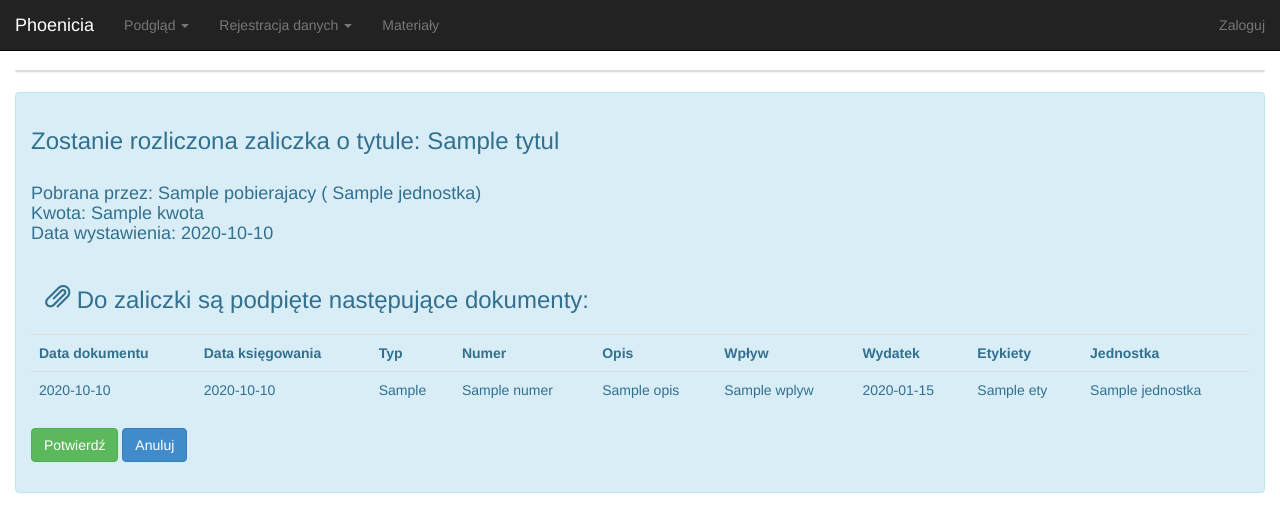
After one commit to kszczepaniak/phoenicia21, a Django app: template Phoenicia21/src/core/templates/core/account_view.html in a window 1280 px wide. The commit adds this page. Shown: the top 532 px of the page. Run offline with Django 3.2, Linux system fonts and the light colour scheme; the template is opened without the code that fills it: most values are stand-ins (such as "Sample title", 1, 10 or a date in 2020); some libraries are stand-ins or nearby versions.

Commit message:
Dodanie zaliczek
Dodanie modelu zaliczki, możliwości jej wystawiania, podglądu, usuwania
i rozliczania. Wyszukiwanie dokumentów posiada opcję dodawania
dokumentów do zaliczek. Kosmetyczne zmiany w sortowaniu danych i
prezentacji.

```diff
--- /dev/null
+++ b/Phoenicia21/src/core/templates/core/account_view.html
@@ -0,0 +1,203 @@
+{% extends "core/main.html" %}
+{% block content %}
+
+<div class="col-lg-12">
+
+<!--  WYSWIETLANIE KOMUNIKATU BLEDU -->
+{% if error_log_delete %}
+<div class="alert alert-danger" role="alert">
+Jedna lub więcej z wybranych faktur jest już zatwierdzona i nie może być usunięta.
+</div>
+{% endif %}
+<!-- KONIEC KOMUNIKATU BLEDU -->
+
+<div class="panel panel-default">
+
+<!-- PODGLAD ZALICZEK -->
+
+{% if not zaliczka_rozliczana %}
+
+
+    <!-- Nav tabs -->
+  <ul class="nav nav-tabs" role="tablist">
+    <li role="presentation" class="active"><a href="#aktywne" aria-controls="home" role="tab" data-toggle="tab">Aktywne</a></li>
+    <li role="presentation"><a href="#rozliczone" aria-controls="profile" role="tab" data-toggle="tab">Rozliczone</a></li>
+  </ul>
+
+  <!-- Tab panes -->
+<div class="tab-content">
+<div role="tabpanel" class="tab-pane active" id="aktywne">
+
+  <div class="panel-heading"><h3><span class="glyphicon glyphicon-folder-open"></span> Zestawienie zaliczek: aktywne </h3></div>
+
+  <!-- Table -->
+  <form class="form-horizontal" action="account_view" method="post">{% csrf_token %}
+  <table id="show_docs" class="table">
+  <thead><tr>
+      {% if request.user.is_staff or request.user.is_admin %}<th></th>{% endif %}
+	  <th>Data wystawienia</th>
+	  <th>Termin rozliczenia</th>
+	  <th>Kwota</th>
+	  <th>Tytuł</th>
+	  <th>Status</th>
+	  <th>Pobierający</th>
+	  <th>Wystawiający</th>
+	  <th>Jednostka</th>
+  </tr></thead>
+
+  <tbody>
+  {% for zal in zaliczki_aktywne %}
+  <tr>
+  {% if request.user.is_staff or request.user.is_admin %}<td><input type="radio" name="wybrana_aktywna" value="{{ zal.id }}"></td>{% endif %}
+  <td>{{ zal.data_wystawienia|date:"Y-m-d" }}</td>
+  <td>{{ zal.termin_rozliczenia|date:"Y-m-d" }}</td>
+  <td>{{ zal.kwota }}</td>
+  <td>{{ zal.tytul }}</td>
+  <td class="{% if zal.is_past_due %}danger{% elif zal.status == 'AKT' %}warning{% elif zal.status == 'ROZ' %}success{% endif %}">{{ zal.get_status_display }}{% if zal.is_past_due %} - po terminie{% endif %}</td>
+  <td>{{ zal.pobierajacy }}</td>
+  <td>{{ zal.wystawiajacy }}</td>
+  <td>{{ zal.jednostka }}</td>
+  </tr>
+  {% endfor %}
+
+  </tbody>
+  </table>
+
+    {% if request.user.is_staff or request.user.is_admin %}
+      <div class="form-group">
+      <div class="col-xs-9">
+            <button type="submit" class="btn btn-primary" name="resolve">Rozlicz</button>
+            <button type="submit" class="btn btn-primary" name="delete">Usuń</button>
+    </div></div>
+    {% endif %}
+  </form></div>
+
+<div role="tabpanel" class="tab-pane" id="rozliczone">
+   <div class="panel-heading"><h3><span class="glyphicon glyphicon-folder-close"></span> Zestawienie zaliczek: rozliczone </h3></div>
+
+  <!-- Table -->
+  <form class="form-horizontal" action="account_view" method="post">{% csrf_token %}
+  <table id="aux_table" class="table">
+  <thead><tr>
+	  <th>Data wystawienia</th>
+	  <th>Termin rozliczenia</th>
+	  <th>Kwota</th>
+	  <th>Tytuł</th>
+	  <th>Status</th>
+	  <th>Pobierający</th>
+	  <th>Wystawiający</th>
+	  <th>Jednostka</th>
+	  <th>Dokumenty rozliczające</th>
+  </tr></thead>
+
+  <tbody>
+  {% for zal in zaliczki_rozliczone %}
+  <tr>
+  <td>{{ zal.data_wystawienia|date:"Y-m-d" }}</td>
+  <td>{{ zal.termin_rozliczenia|date:"Y-m-d" }}</td>
+  <td>{{ zal.kwota }}</td>
+  <td>{{ zal.tytul }}</td>
+  <td class="{% if zal.status == 'AKT' %}warning{% elif zal.status == 'ROZ' %}success{% endif %}">{{ zal.get_status_display }}</td>
+  <td>{{ zal.pobierajacy }}</td>
+  <td>{{ zal.wystawiajacy }}</td>
+  <td>{{ zal.jednostka }}</td>
+  <td><button type="button" class="btn btn-primary btn" data-toggle="modal" data-target="#modal{{zal.id}}">Pokaż</button>
+  <div class="modal fade bs-example-modal-lg" id="modal{{zal.id}}" tabindex="-1" role="dialog" aria-labelledby="myLargeModalLabel">
+  <div class="modal-dialog modal-lg" role="document">
+    <div class="modal-content">
+      <div class="modal-header">
+        <button type="button" class="close" data-dismiss="modal" aria-label="Close"><span aria-hidden="true">&times;</span></button>
+        <h4 class="modal-title" id="myModalLabel">Zaliczka {{zal.tytul}}</h4>
+      </div>
+      <div class="modal-body">
+        <table class="table">
+		  <th>Data dokumentu</th>
+		  <th>Typ</th>
+		  <th>Numer</th>
+		  <th>Opis</th>
+		  <th>Wpływ</th>
+		  <th>Wydatek</th>
+		  <th>Jednostka</th>
+		  {% for dok in zal.dokument_set.all %}
+		  <tr>
+		  <td>{{ dok.data_dokumentu|date:"Y-m-d" }}</td>
+		  <td>{{ dok.get_typ_display }}</td>
+		  <td>{{ dok.numer }}</td>
+		  <td>{{ dok.opis }}</td>
+		  <td>{{ dok.wplyw }}</td>
+		  <td>{{ dok.wydatek }}</td>
+		  <td>{{ dok.jednostka }}</td>
+		  </tr>
+		  {% endfor %}
+		</table>
+
+      </div>
+    </div>
+  </div>
+</div></td>
+  </tr>
+
+
+
+  {% endfor %}
+
+  </tbody>
+  </table>
+  </form></div>
+
+  </div></div>
+
+{% elif zaliczka_rozliczana %}
+</div>
+<div class="alert alert-info" role="alert">
+<h3>Zostanie rozliczona zaliczka o tytule: {{ zaliczka_rozliczana.tytul }} </h3><br />
+<h4>Pobrana przez: {{ zaliczka_rozliczana.pobierajacy }} ( {{ zaliczka_rozliczana.jednostka }}) <br />
+Kwota: {{ zaliczka_rozliczana.kwota }} <br />
+Data wystawienia: {{ zaliczka_rozliczana.data_wystawienia|date:"Y-m-d" }}
+</h4>
+
+  <div class="panel-heading"><h3><span class="glyphicon glyphicon-paperclip"></span> Do zaliczki są podpięte następujące dokumenty:</h3></div>
+
+ <!-- Table -->
+  <table class="table">
+  <th>Data dokumentu</th>
+  <th>Data księgowania</th>
+  <th>Typ</th>
+  <th>Numer</th>
+  <th>Opis</th>
+  <th>Wpływ</th>
+  <th>Wydatek</th>
+  <th>Etykiety</th>
+  <th>Jednostka</th>
+
+  {% for dok in dokumenty_zaliczki %}
+  <tr>
+  <td>{{ dok.data_dokumentu|date:"Y-m-d" }}</td>
+  <td>{{ dok.data_ksiegowania|date:"Y-m-d" }}</td>
+  <td>{{ dok.get_typ_display }}</td>
+  <td>{{ dok.numer }}</td>
+  <td>{{ dok.opis }}</td>
+  <td>{{ dok.wplyw }}</td>
+  <td>{{ dok.wydatek }}</td>
+  <td>{% for ety in dok.etykiety.all %} {{ ety }} </br> {% endfor %}</td>
+  <td>{{ dok.jednostka }}</td>
+  </tr>
+  {% endfor %}
+  </table>
+
+<form class="form-horizontal" action="account_view" method="post">{% csrf_token %}
+	<input type='hidden' name="zaliczka_id" value="{{ zaliczka_rozliczana.id }}" />
+    <div class="form-group">
+    <div class="col-xs-9">
+        <button type="submit" class="btn btn-success" name="resolve_confirm">Potwierdź</button>
+        <button type="submit" class="btn btn-primary" name="cancel">Anuluj</button>
+    </div></div>
+</form>
+
+</div>
+
+{% endif %}
+
+</div></div>
+
+{% endblock %}
--- a/Phoenicia21/src/core/templates/core/admin_invoices.html
+++ b/Phoenicia21/src/core/templates/core/admin_invoices.html
@@ -108,7 +108,7 @@
 
   <!-- Table -->
   <form class="form-horizontal" action="admin_invoices" method="post">{% csrf_token %}
-  <table id="show_docs" class="table">
+  <table id="aux_table" class="table">
   <thead><tr>
 	  <th></th>
 	  <th>Nazwa</th>
--- a/Phoenicia21/src/core/templates/core/base.html
+++ b/Phoenicia21/src/core/templates/core/base.html
@@ -38,11 +38,12 @@
 	    <script>
 		$(document).ready( function () {
 		    $('#show_docs').DataTable( {searching: false, ordering:  false, "lengthChange": false, "iDisplayLength": 15,
-		    	"oLanguage": { "sInfo": "Znaleziono wyników: _TOTAL_ (pokazuję od _START_ do _END_)",
-		    	      "oPaginate": {
-		    	        "sNext": "Następna", "sPrevious": "Poprzednia"
-		    	      }
-		    	    }
+		    	"oLanguage": { "sInfo": "Znaleziono wyników: _TOTAL_ (pokazuję od _START_ do _END_)", "sEmptyTable": "Brak danych w tabeli", "sInfoEmpty": "Brak wyników do pokazania",
+		    	      "oPaginate": { "sNext": "Następna", "sPrevious": "Poprzednia" }}
+		    	});
+		    $('#aux_table').DataTable( {searching: false, ordering:  false, "lengthChange": false, "iDisplayLength": 15,
+		    	"oLanguage": { "sInfo": "Znaleziono wyników: _TOTAL_ (pokazuję od _START_ do _END_)", "sEmptyTable": "Brak danych w tabeli", "sInfoEmpty": "Brak wyników do pokazania",
+		    	      "oPaginate": {"sNext": "Następna", "sPrevious": "Poprzednia"}}
 		    	});
 			} );
 		</script>
@@ -81,7 +82,9 @@
 		            <li><a href="docs_search">Szukaj</a></li>
 		            <li><a href="docs_add">Dodaj</a></li>
 		            <li><a href="docs_confirm">Zatwierdź</a></li>
-		            <li><a href="#">Zaliczki</a></li>
+                    <li role=separator class=divider></li>
+		            <li><a href="account_view">Zaliczki</a></li>
+		            <li><a href="account_add">Wystaw zaliczkę</a></li>
 		          </ul>
 		        </li>
 
@@ -114,7 +117,7 @@
 		          </ul>
 		        </li>
 
-		        <li><a href="https://docs.google.com/folderview?id=0B4hUkplS1WlNaTRKVzA1TGpoRFU&usp=drive_web&tid=0B9d12whtcnm-YzE4ZTQ4MDktOTAwNy00NTFmLWFmODctYjdjNzYxZWUzYzQy">Materiały</a></li>
+		        <li><a href="https://drive.google.com/drive/folders/0B4hUkplS1WlNWDZpWWc1Sy1fYlE">Materiały</a></li>
 
 		        {% if request.user.is_admin %}
 		        <li class="dropdown">
@@ -134,6 +137,7 @@
 		          <a href="#" class="dropdown-toggle" data-toggle="dropdown">Podgląd <span class="caret"></span></a>
 		          <ul class="dropdown-menu" role="menu">
 		            <li><a href="docs_search">Dokumenty</a></li>
+		            <li><a href="account_view">Zaliczki</a></li>
 		            <li><a href="operations_view">Operacje</a></li>
 		            <li><a href="docs_confirm">Zgłoszenia</a></li>
 		            <li><a href="invoices">Faktury</a></li>
--- a/Phoenicia21/src/core/templates/core/reports_balance.html
+++ b/Phoenicia21/src/core/templates/core/reports_balance.html
@@ -13,6 +13,7 @@
 	  <th>Nazwa</th>
 	  <th>Typ</th>
 	  <th>Saldo</th>
+	  <th>Saldo pomniejszone o zaliczki</th>
 	  <th>Aktywna</th>
   </tr></thead>
 
@@ -22,7 +23,8 @@
   <tr>
   <td>{{ jed.nazwa }}</td>
   <td>{{ jed.get_typ_jednostki_display }}</td>
-  <td>{{ jed.saldo }}</td>
+  <td class="{% if jed.saldo < 0 %}danger{% endif %}">{{ jed.saldo }}</td>
+  <td class="{% if jed.balance_with_accounts < 0 %}danger{% endif %}">{{ jed.balance_with_accounts }}</td>
   <td>{% if jed.aktywna == True %}Tak{% else %}Nie{% endif %}</td>
   </tr>
   {% endfor %}
--- a/Phoenicia21/src/core/urls.py
+++ b/Phoenicia21/src/core/urls.py
@@ -8,6 +8,8 @@ urlpatterns = [
     url(r'docs_add$', views.docs_add, name='docs_add'),
     url(r'docs_search$', views.docs_search, name='docs_search'),
     url(r'docs_confirm$', views.docs_confirm, name='docs_confirm'),
+    url(r'account_add$', views.account_add, name='account_add'),
+    url(r'account_view$', views.account_view, name='account_view'),
     url(r'operations_view$', views.operations_view, name='operations_view'),
     url(r'operations_transfer$', views.operations_transfer, name='operations_transfer'),
     url(r'operations_bank$', views.operations_bank, name='operations_bank'),
```
Also changed, not shown: Phoenicia21/src/core/models.py (+24 -1 lines), Phoenicia21/src/core/templates/core/account_add.html (added, +92 -0 lines), Phoenicia21/src/core/templates/core/docs_search.html (+53 -0 lines), Phoenicia21/src/core/views.py (+100 -7 lines), Phoenicia21/src/core/migrations/0013_auto_20161106_1949.py (added), Phoenicia21/src/core/migrations/0014_zaliczka_wystawiajacy.py (added).
